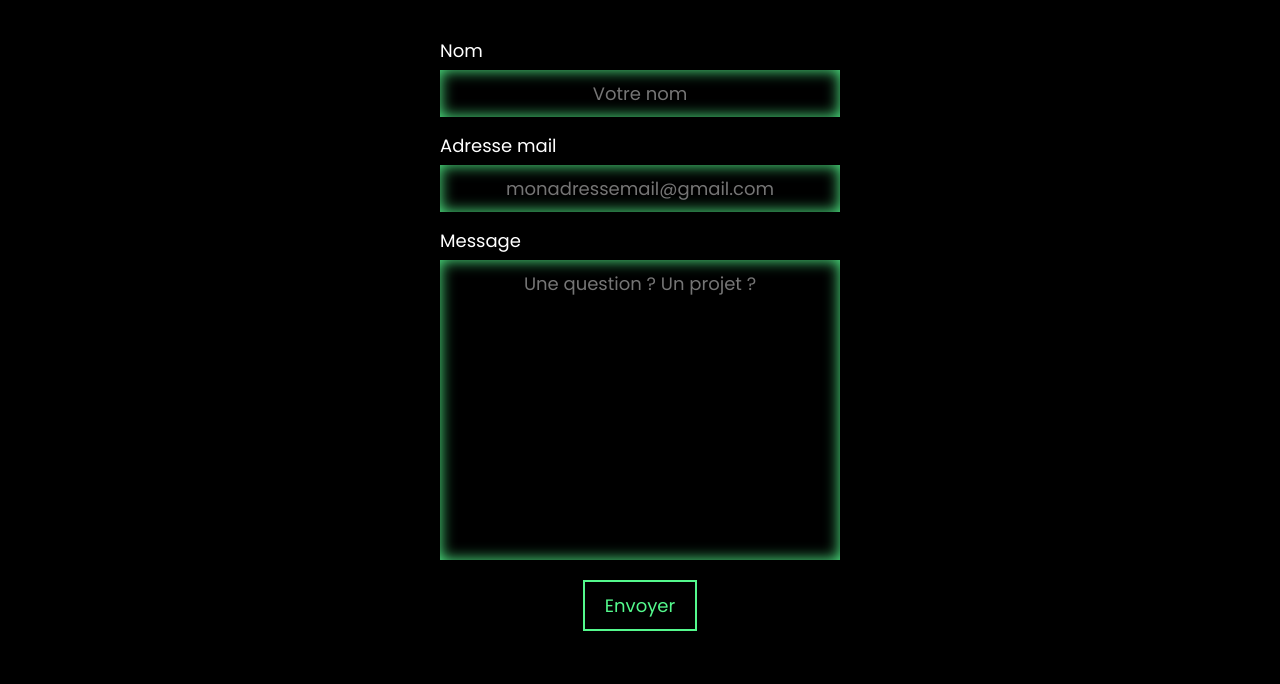
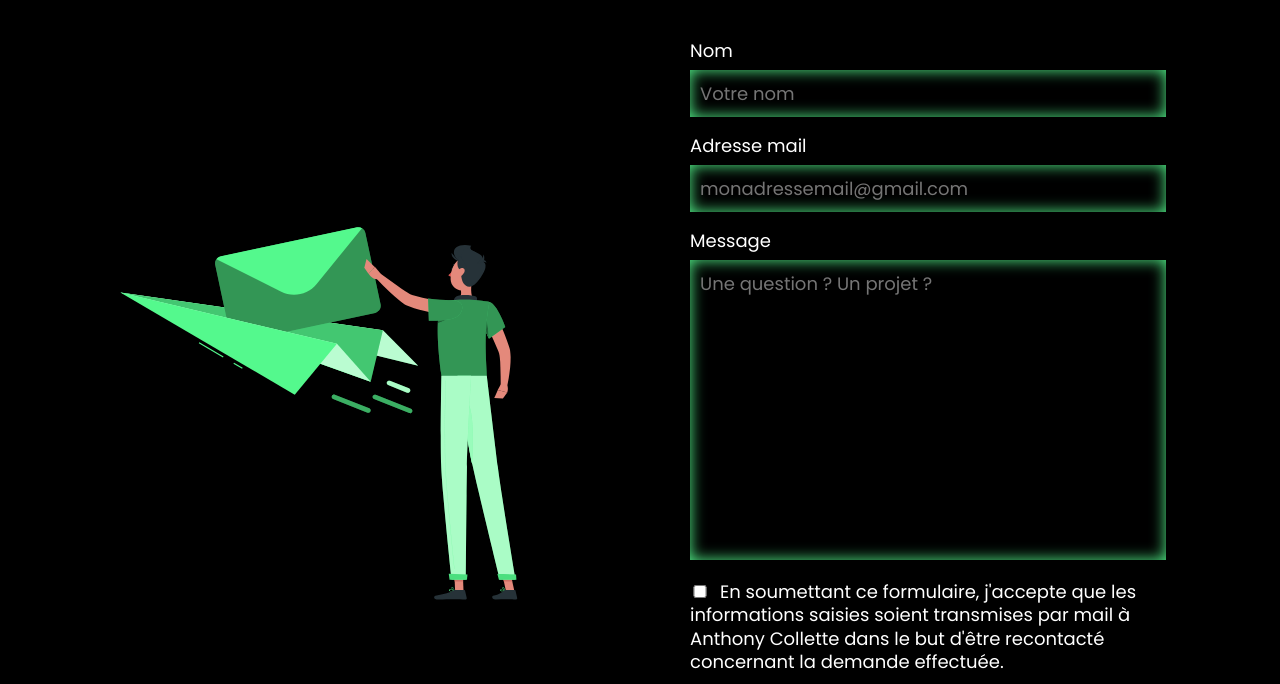
Before and after one commit to AnthonyCollette/Personnal-Website-Refonte, a React (Create React App) app: page /#/contact in a window 1280 px wide. Shown: the part 268-952 px from the top of the page. Built offline with nearby package versions, Linux system fonts and the light colour scheme; no server answers.

Commit message:
change contact section

```diff
--- a/src/assets/scss/components/_form.scss
+++ b/src/assets/scss/components/_form.scss
@@ -1,11 +1,9 @@
 form {
-    max-width: 500px;
     margin: 50px auto;
     padding: 0;
 
     @include min($lg) {
         padding: 50px;
-        width: 90%;
     }
 
     .form-group {
@@ -32,7 +30,6 @@ form {
         textarea {
             margin: 10px 0 20px;
             padding: 10px;
-            text-align: center;
             font-family: $font-001;
             font-size: $font-md;
             background-color: transparent;
@@ -55,6 +52,29 @@ form {
             height: 300px;
             resize: none;
         }
+
+        &:has(input[type="checkbox"]) {
+            display: block;
+            margin-bottom: 50px;
+            p {
+                margin-top: 5px;
+            }
+        }
+
+        input[type="checkbox"] {
+            width: 20px;
+            margin: 5px 10px 0 0;
+            box-shadow: none;
+            accent-color: $color-001;
+            cursor: pointer;
+
+            + label {
+                line-height: 1.3;
+                text-align: justify;
+                cursor: pointer;
+                font-size: $font-md;
+            }
+        }
     }
 
     .btn.btn--primary-outline {
--- a/src/assets/scss/layouts/_contact.scss
+++ b/src/assets/scss/layouts/_contact.scss
@@ -13,4 +13,12 @@
             display: block;
         }
     }
+
+    .form-wrapper {
+        display: flex;
+        align-items: center;
+        .col {
+            width: 50%;
+        }
+    }
 }
--- a/src/assets/scss/layouts/_portfolio.scss
+++ b/src/assets/scss/layouts/_portfolio.scss
@@ -53,7 +53,7 @@
 
         &:hover {
             background-color: $color-002;
-            color: $black;
+            color: $white;
         }
     }
 
@@ -62,7 +62,7 @@
 
         &:hover {
             background-color: $color-001;
-            color: $black;
+            color: $color-004;
         }
     }
 
--- a/src/assets/scss/utils/_colors.scss
+++ b/src/assets/scss/utils/_colors.scss
@@ -2,6 +2,7 @@
 $color-001: #54F98D;
 $color-002: #D80185;
 $color-003: #F9BF45 ;
+$color-004: #444444 ;
 $white: #fff;
 $black: #000;
 $error: #C21807;
--- a/src/components/Contact.tsx
+++ b/src/components/Contact.tsx
@@ -1,6 +1,7 @@
 import Container from "./Container";
 import Form from "./Form";
 import Triangle from "./Triangle";
+import imageContact from "../assets/images/Contact.svg";
 
 const Contact = () => {
     return (
@@ -9,7 +10,14 @@ const Contact = () => {
             <Container>
                 <h2>Me contacter</h2>
                 <p>Besoin d'un coup de pouce pour votre projet ? En tant que graphiste et développeur freelance, je suis là pour vous aider à concrétiser vos idées. Utilisez le formulaire ci-dessous pour me faire signe, et je vous répondrai au plus vite.</p>
-                <Form />
+                <div className="form-wrapper">
+                    <div className="col">
+                        <img src={imageContact} alt="Image d'un homme lisant ses e-mails sur ton ordinateur portable" />
+                    </div>
+                    <div className="col">
+                        <Form />
+                    </div>
+                </div>
             </Container>
         </div>
     );
--- a/src/components/Form.tsx
+++ b/src/components/Form.tsx
@@ -6,6 +6,7 @@ const Form = () => {
     const nameRef = useRef<HTMLInputElement>(null)
     const emailRef = useRef<HTMLInputElement>(null)
     const messageRef = useRef<HTMLTextAreaElement>(null)
+    const consentRef = useRef<HTMLInputElement>(null)
     const serviceId: string = (process.env.REACT_APP_SERVICE_ID as string)
     const templateId: string = (process.env.REACT_APP_TEMPLATE_ID as string)
     const publicKey: string = (process.env.REACT_APP_PUBLIC_KEY as string)
@@ -14,6 +15,7 @@ const Form = () => {
     const [nameError, setNameError] = useState(false)
     const [emailError, setEmailError] = useState(false)
     const [messageError, setMessageError] = useState(false)
+    const [consentError, setConsentError] = useState(false)
     const validateEmail = (email: String) => {
         return email.match(/^(([^<>()[\]\\.,;:\s@"]+(\.[^<>()[\]\\.,;:\s@"]+)*)|.(".+"))@((\[[0-9]{1,3}\.[0-9]{1,3}\.[0-9]{1,3}\.[0-9]{1,3}\])|(([a-zA-Z\-0-9]+\.)+[a-zA-Z]{2,}))$/)
     }
@@ -23,6 +25,7 @@ const Form = () => {
         setNameError(false)
         setEmailError(false)
         setMessageError(false)
+        setConsentError(false)
 
         if (form.current !== null) {
 
@@ -40,6 +43,11 @@ const Form = () => {
 
             if ((typeof messageRef?.current?.value === 'string' && messageRef?.current?.value?.length < 3) || typeof messageRef?.current?.value !== 'string') {
                 setMessageError(true)
+                formIsValid = false
+            }
+
+            if ((!consentRef?.current?.checked)) {
+                setConsentError(true)
                 formIsValid = false
             }
             if (formIsValid) {
@@ -80,6 +88,11 @@ const Form = () => {
                 <textarea name='message' ref={messageRef} placeholder="Une question ? Un projet ?" />
                 {messageError && <p>Merci de remplir votre message</p>}
             </div>
+            <div className={consentError ? 'form-group error' : 'form-group'}>
+                <input type="checkbox" name='checkbox' id="consent-checkbox" ref={consentRef}/>
+                <label htmlFor="consent-checkbox">En soumettant ce formulaire, j'accepte que les informations saisies soient transmises par mail à Anthony Collette dans le but d'être recontacté concernant la demande effectuée.</label>
+                {consentError && <p>Merci de cocher la case ci-dessus.</p>}
+            </div>
             <button className="btn btn--primary-outline">Envoyer</button>
         </form>}
         {emailSent && success && <div className='success'><h3>Votre message a bien été envoyé ! Je vous répondrai dès que possible.</h3></div>}
--- a/src/components/Portfolio.tsx
+++ b/src/components/Portfolio.tsx
@@ -20,7 +20,7 @@ const Portfolio = () => {
         url: 'https://www.hozusushi.com/',
         tags: ['design']
     }, {
-        title: "Monthlery conduite",
+        title: "Montlhery conduite",
         desc: "Dépliant commercial pour une auto-école",
         url: "https://www.instagram.com/p/CA2z6yygktA/?img_index=1",
         tags: ['design']
--- a/src/components/Project.tsx
+++ b/src/components/Project.tsx
@@ -50,7 +50,7 @@ const Project = ({ title, desc, url, types }: Props) => {
                 return Lionheart
             case 'Hozu':
                 return Hozu
-            case 'Monthlery conduite':
+            case 'Montlhery conduite':
                 return Monthlery
             case 'Geneapro':
                 return Geneapro
```
Also changed, not shown: src/assets/images/Contact.svg (added).
